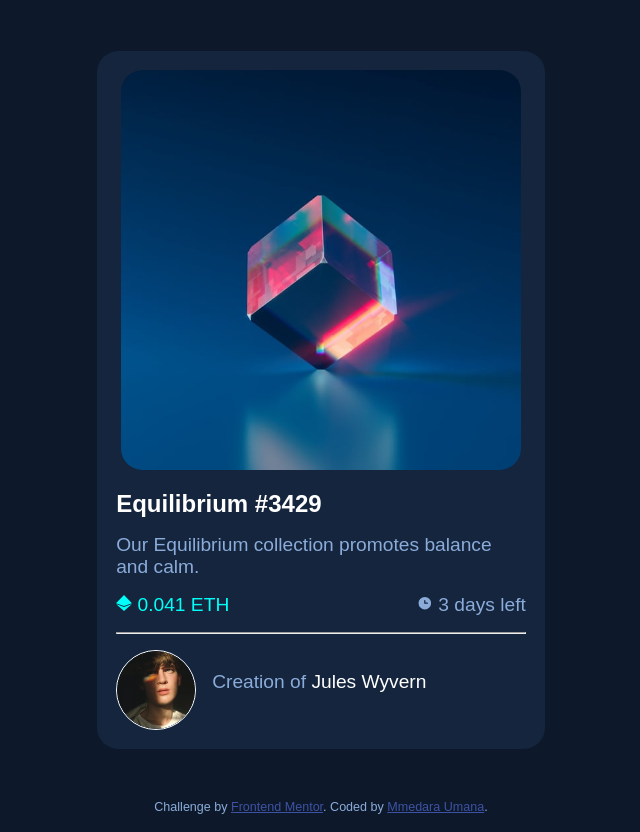
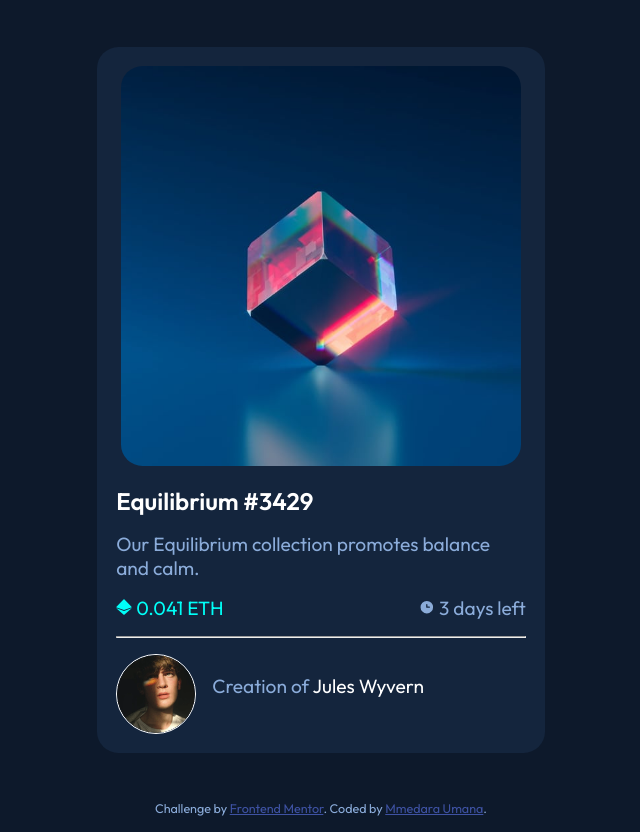
Before and after one commit to MmedaraU/nft-preview-component, a plain HTML site: page index.html in a window 1280 px wide. Shown: the whole page, without its empty margins (319-959 px from the left). Drawn offline with Linux system fonts and the light colour scheme.

Commit message:
add google font link

```diff
--- a/index.html
+++ b/index.html
@@ -6,8 +6,14 @@
   <meta name="viewport" content="width=device-width, initial-scale=1.0">
   <!-- displays site properly based on user's device -->
 
+  <!-- Favicon and Custom CSS -->
   <link rel="icon" type="image/png" sizes="32x32" href="./images/favicon-32x32.png">
   <link rel="stylesheet" href="css/style.css">
+
+  <!-- Google Font -->
+  <link rel="preconnect" href="https://fonts.googleapis.com">
+  <link rel="preconnect" href="https://fonts.gstatic.com" crossorigin>
+  <link href="https://fonts.googleapis.com/css2?family=Outfit:wght@300;400;600&display=swap" rel="stylesheet">
 
   <title>NFT preview card component</title>
 </head>
@@ -16,10 +22,13 @@
 
   <main>
     <section>
-      <div>
+      <!-- Card Image -->
+      <div class="overlay"></div>
+      <div class="nft-image">
         <img src="images/image-equilibrium.jpg" alt="Equilibrium NFT">
       </div>
 
+      <!-- Card Text -->
       <div>
         <h2>Equilibrium #3429</h2>
 
@@ -45,7 +54,7 @@
     </section>
   </main>
 
-  <footer class="attribution">
+  <footer>
     <p class="attribution">
       Challenge by <a href="https://www.frontendmentor.io?ref=challenge" target="_blank">Frontend Mentor</a>.
       Coded by <a href="https://github.com/MmedaraU">Mmedara Umana</a>.
```
